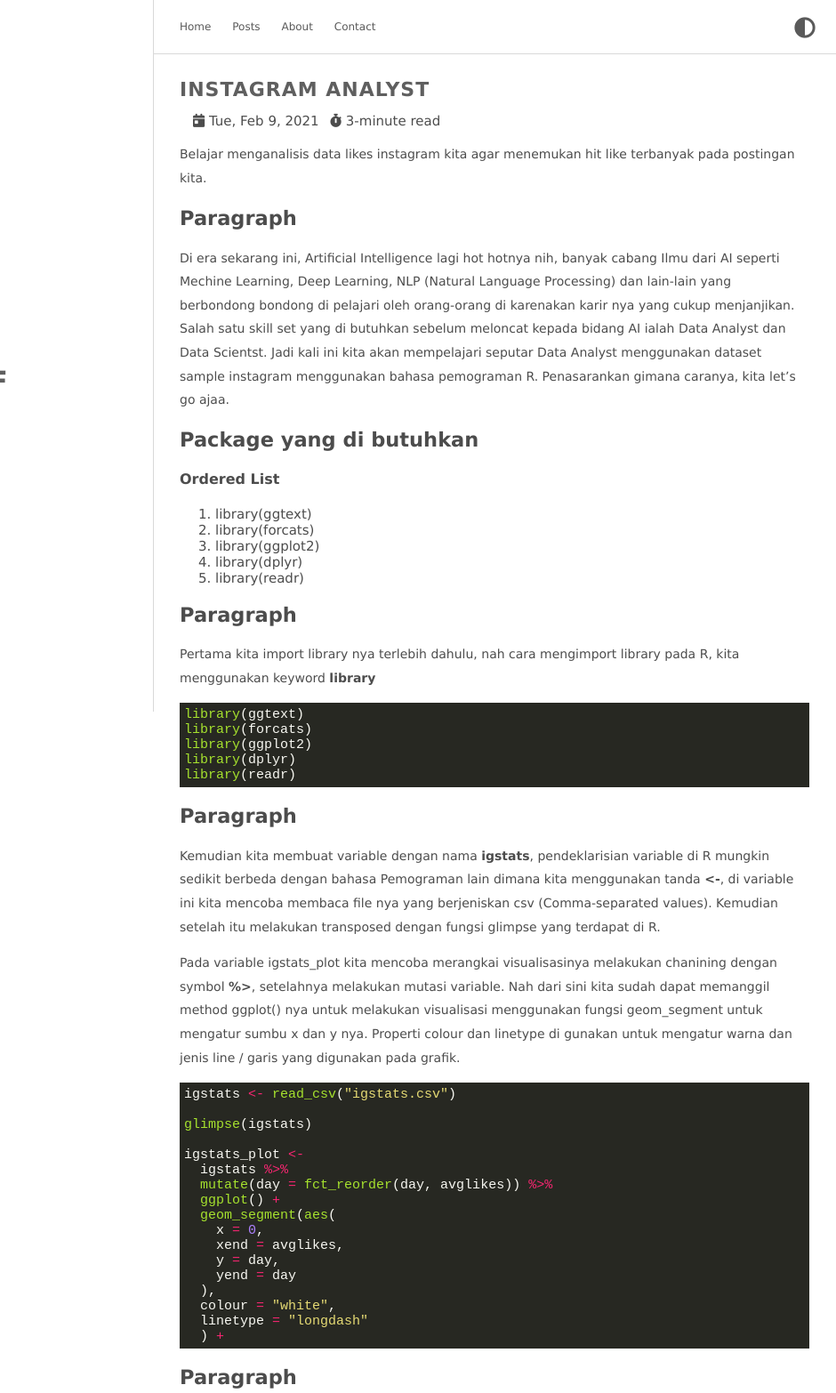
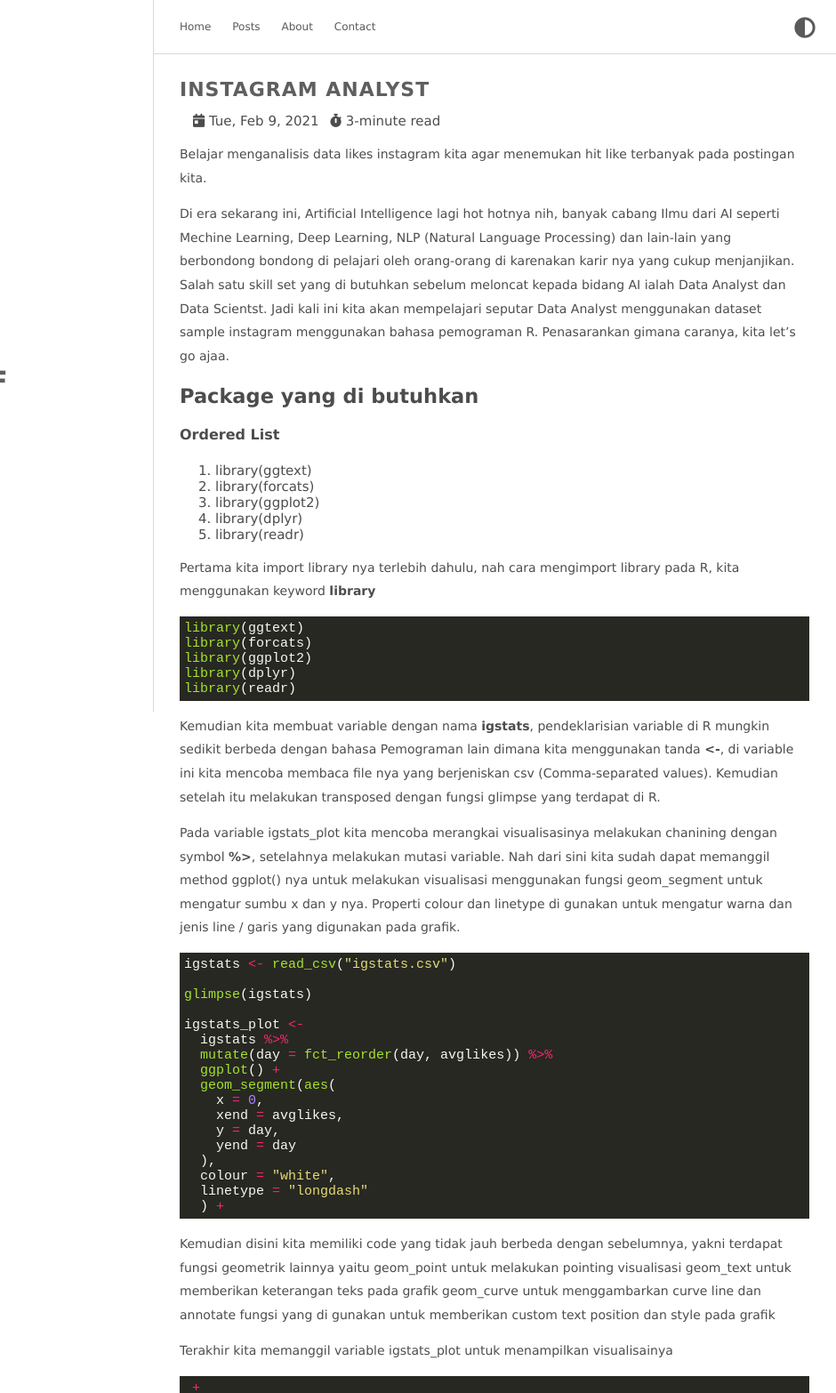
Before and after one commit to hafifamudi/hafifamudi.github.io, a plain HTML site: page post/analyst/index.html in a window 1280 px wide. Shown: the top 1566 px of the page at 89% size, 340-1280 px from the left. Drawn offline with Linux system fonts and the light colour scheme.

Commit message:
fix update post again

```diff
--- a/post/analyst/index.html
+++ b/post/analyst/index.html
@@ -161,7 +161,6 @@
             </div>
 
             <p>Belajar menganalisis data likes instagram kita agar menemukan hit like terbanyak pada postingan kita.</p>
-<h2 id="paragraph">Paragraph</h2>
 <p>Di era sekarang ini, Artificial Intelligence lagi hot hotnya nih, banyak cabang Ilmu dari AI seperti Mechine Learning, Deep Learning, NLP (Natural Language Processing) dan lain-lain yang berbondong bondong di pelajari oleh orang-orang di karenakan karir nya yang cukup menjanjikan.
 Salah satu skill set yang di butuhkan sebelum meloncat kepada bidang AI ialah Data Analyst dan Data Scientst. Jadi kali ini kita akan mempelajari seputar Data Analyst menggunakan dataset sample instagram menggunakan bahasa pemograman R. Penasarankan gimana caranya, kita let&rsquo;s go ajaa.</p>
 <h2 id="package-yang-di-butuhkan">Package yang di butuhkan</h2>
@@ -173,7 +172,6 @@ Salah satu skill set yang di butuhkan sebelum meloncat kepada bidang AI ialah Da
 <li>library(dplyr)</li>
 <li>library(readr)</li>
 </ol>
-<h2 id="paragraph-1">Paragraph</h2>
 <p>Pertama kita import library nya terlebih dahulu, nah cara mengimport library pada R, kita
 menggunakan keyword <strong>library</strong></p>
 <div class="highlight"><pre style="color:#f8f8f2;background-color:#272822;-moz-tab-size:4;-o-tab-size:4;tab-size:4"><code class="language-r" data-lang="r"><span style="color:#a6e22e">library</span>(ggtext)
@@ -181,7 +179,6 @@ menggunakan keyword <strong>library</strong></p>
 <span style="color:#a6e22e">library</span>(ggplot2)
 <span style="color:#a6e22e">library</span>(dplyr)
 <span style="color:#a6e22e">library</span>(readr)</code></pre></div>
-<h2 id="paragraph-2">Paragraph</h2>
 <p>Kemudian kita membuat variable dengan nama <strong>igstats</strong>, pendeklarisian variable di R mungkin sedikit berbeda dengan bahasa Pemograman lain dimana kita menggunakan tanda <strong>&lt;-</strong>, di variable ini
 kita mencoba membaca file nya yang berjeniskan csv (Comma-separated values).
 Kemudian setelah itu melakukan transposed dengan fungsi glimpse yang terdapat di R.</p>
@@ -208,7 +205,6 @@ igstats_plot <span style="color:#f92672">&lt;-</span>
   colour <span style="color:#f92672">=</span> <span style="color:#e6db74">&#34;white&#34;</span>,
   linetype <span style="color:#f92672">=</span> <span style="color:#e6db74">&#34;longdash&#34;</span>
   ) <span style="color:#f92672">+</span></code></pre></div>
-<h2 id="paragraph-3">Paragraph</h2>
 <p>Kemudian disini kita memiliki code yang tidak jauh berbeda dengan sebelumnya, yakni terdapat fungsi geometrik lainnya yaitu geom_point untuk melakukan pointing visualisasi
 geom_text untuk memberikan keterangan teks pada grafik
 geom_curve untuk menggambarkan curve line
--- a/post/index.xml
+++ b/post/index.xml
@@ -18,7 +18,7 @@
 
       <guid>https://hafifamudi.github.io/post/analyst/</guid>
       <description>Belajar menganalisis data likes instagram kita agar menemukan hit like terbanyak pada postingan kita.
-Paragraph Di era sekarang ini, Artificial Intelligence lagi hot hotnya nih, banyak cabang Ilmu dari AI seperti Mechine Learning, Deep Learning, NLP (Natural Language Processing) dan lain-lain yang berbondong bondong di pelajari oleh orang-orang di karenakan karir nya yang cukup menjanjikan. Salah satu skill set yang di butuhkan sebelum meloncat kepada bidang AI ialah Data Analyst dan Data Scientst.</description>
+Di era sekarang ini, Artificial Intelligence lagi hot hotnya nih, banyak cabang Ilmu dari AI seperti Mechine Learning, Deep Learning, NLP (Natural Language Processing) dan lain-lain yang berbondong bondong di pelajari oleh orang-orang di karenakan karir nya yang cukup menjanjikan. Salah satu skill set yang di butuhkan sebelum meloncat kepada bidang AI ialah Data Analyst dan Data Scientst.</description>
     </item>
 
   </channel>
```
